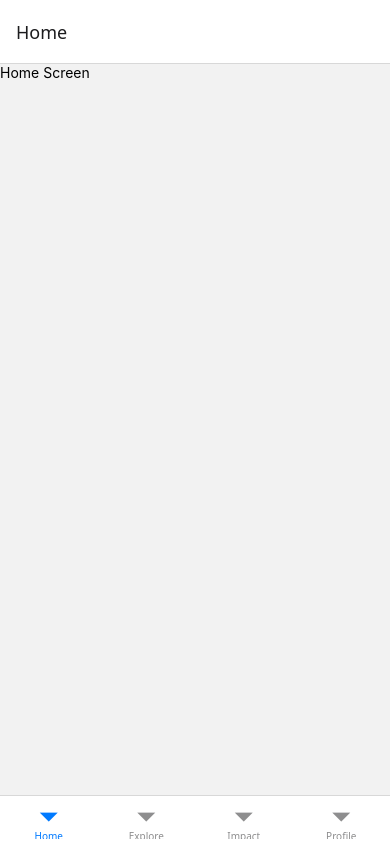
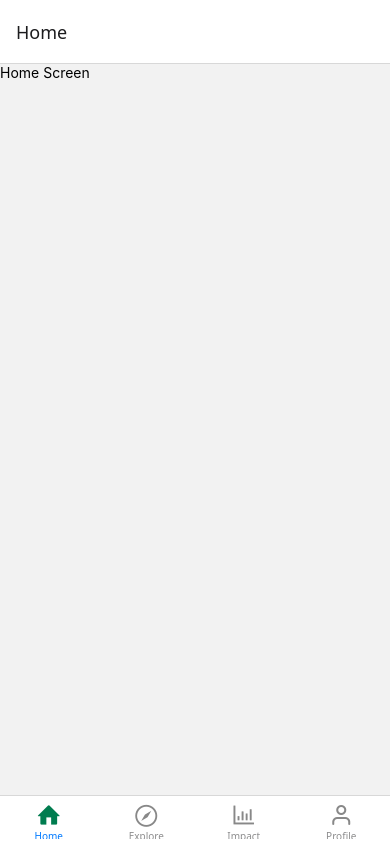
Before and after one commit to ambujvashistha/impact-tracking-app, a React Native app: screen / in a window 390 px wide. Built offline with nearby package versions, Linux system fonts and the light colour scheme.

Commit message:
added stylized icons on bottom tab

```diff
--- a/src/navigations/BottomTabs.js
+++ b/src/navigations/BottomTabs.js
@@ -4,16 +4,19 @@ import HomeScreen from "../screens/homeScreen";
 import ExploreScreen from "../screens/exploreScreen";
 import ImpactScreen from "../screens/impactScreen";
 import ProfileScreen from "../screens/profileScreen";
-
+import Entypo from "@expo/vector-icons/Entypo";
+import AntDesign from "@expo/vector-icons/AntDesign";
+import Fontisto from "@expo/vector-icons/Fontisto";
+import Feather from "@expo/vector-icons/Feather";
 const Tab = createBottomTabNavigator();
 
 export default function BottomTabs() {
   return (
     <Tab.Navigator>
-        <Tab.Screen name="Home" component={HomeScreen} />
-        <Tab.Screen name="Explore" component={ExploreScreen} />
-        <Tab.Screen name="Impact" component={ImpactScreen} />
-        <Tab.Screen name="Profile" component={ProfileScreen} />
+      <Tab.Screen name="Home" component={HomeScreen} options={{ tabBarIcon: ({ focused }) => {return focused ? <Entypo name="home" size={24} color="#007c4f" /> :  <AntDesign name="home" size={24} color="#888" /> } }} />
+      <Tab.Screen name="Explore" component={ExploreScreen} options={{ tabBarIcon: ({ focused }) => <Fontisto name="compass" size={22} color={focused ? "#007c4f" : "#888"} /> }} />
+      <Tab.Screen name="Impact" component={ImpactScreen} options={{tabBarIcon: ({focused}) => <AntDesign name="bar-chart" size={24} color={focused ? "#007c4f" : "#888"} />}} />
+      <Tab.Screen name="Profile" component={ProfileScreen} options={{tabBarIcon: ({focused}) => <Feather name="user" size={24} color={focused ? "#007c4f" : "#888"} />}} />
     </Tab.Navigator>
   );
 }
```
